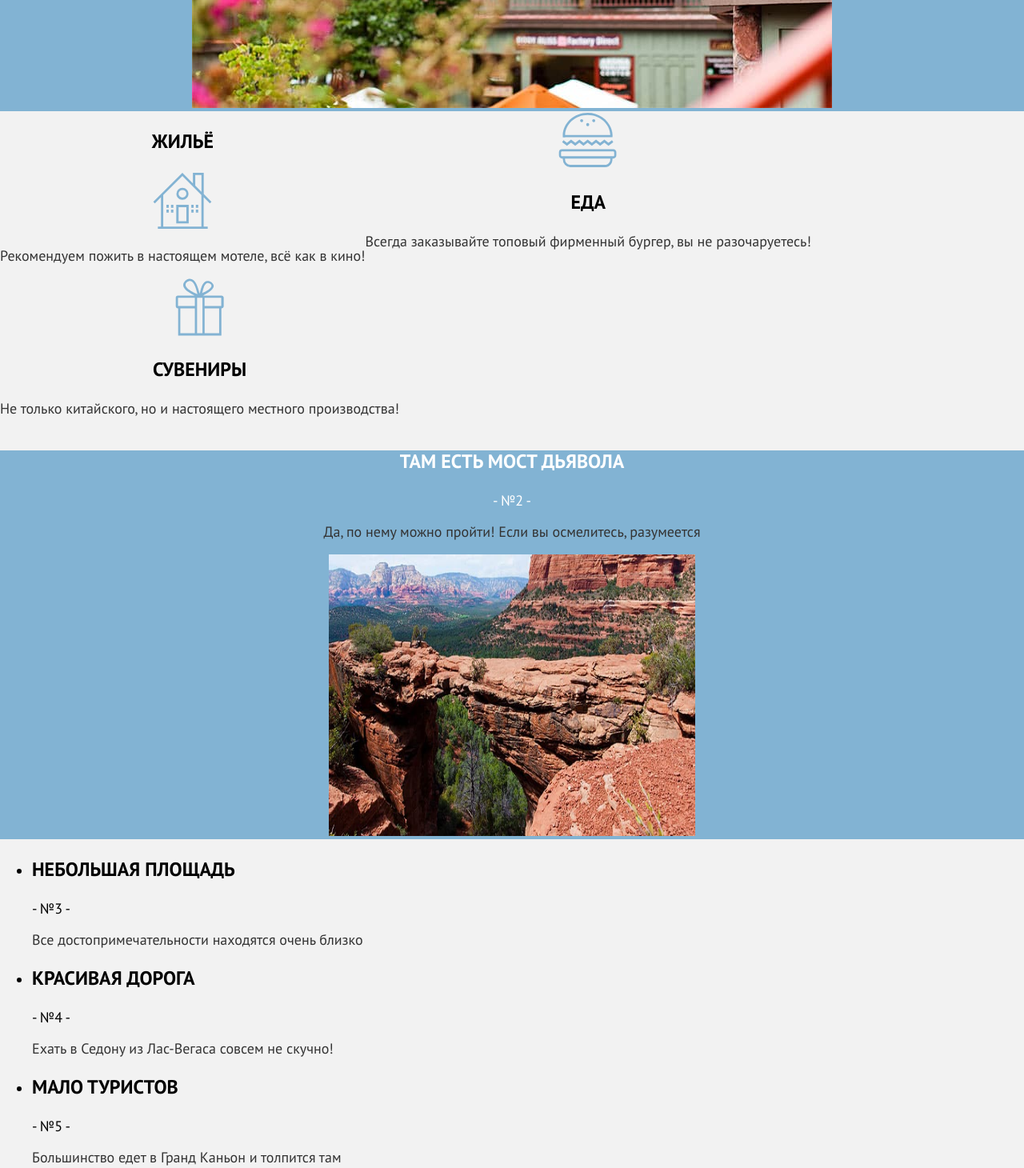
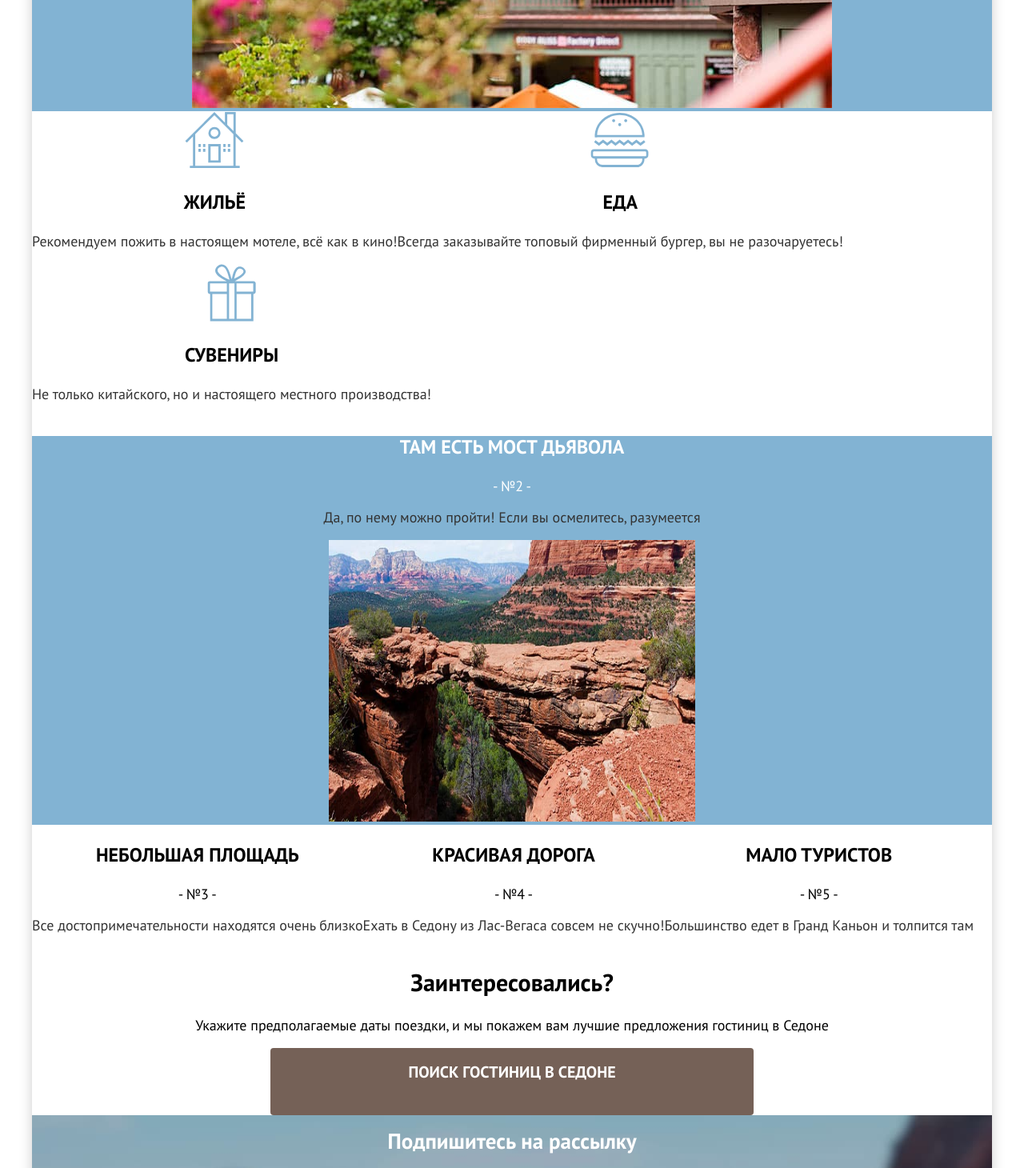
Before and after one commit to htmlacademy-htmlcss/2079363-sedona-34, a plain HTML site: page index.html in a window 1280 px wide. Shown: the part 940-2400 px from the top of the page at 80% size. Drawn offline with Linux system fonts and the light colour scheme.

Commit message:
Исправляет после проверки наставника

```diff
--- a/index.html
+++ b/index.html
@@ -7,7 +7,7 @@
     <link rel="stylesheet" href="styles/styles.css">
   </head>
 
-  <body>
+  <body class="page-wrapper">
     <header class="page-header">
       <nav class="navigation">
         <a class="navigation-logo" href="index.html">
@@ -53,17 +53,17 @@
         </div>
         </div>
         <ul class="advantage-list">
-          <li class="advantage-item-first">
+          <li>
+            <img class="advantages-image" src="images/house.svg" width="74" height="72" alt="Жильё">
             <h3 class="advantages-title">Жильё</h3>
-            <img class="advantages-image" src="images/house.svg" width="74" height="72" alt="Жильё">
             <p class="advantages-description">Рекомендуем пожить в настоящем мотеле, всё как в кино!</p>
           </li>
-          <li class="advantage-item-second">
+          <li>
             <img class="advantages-image" src="images/food.svg" width="74" height="72" alt="Еда">
             <h3 class="advantages-title">Еда</h3>
             <p class="advantages-description">Всегда заказывайте топовый фирменный бургер, вы не разочаруетесь!</p>
           </li>
-          <li class="advantage-item-third">
+          <li>
             <img class="advantages-image" src="images/souvenirs.svg" width="74" height="72" alt="Сувениры">
             <h3 class="advantages-title">Сувениры</h3>
             <p class="advantages-description">Не только китайского, но и настоящего местного производства!</p>
@@ -77,18 +77,18 @@
             <img class="advantages-picture" src="images/photo2.jpg" width="458" height="352" alt="мост дьявола">
           </div>
         </div>
-        <ul class="second-advantage">
-          <li class="second-advantage-list">
+        <ul class="advantage-list">
+          <li>
             <h3 class="advantages-title">Небольшая площадь</h3>
             <span class="advantages-number">- №3 -</span>
             <p class="advantages-description">Все достопримечательности находятся очень близко</p>
           </li>
-          <li class="second-advantage-list">
+          <li>
             <h3 class="advantages-title">Красивая дорога</h3>
             <span class="advantages-number">- №4 -</span>
             <p class="advantages-description">Ехать в Седону из Лас-Вегаса совсем не скучно!</p>
           </li>
-          <li class="second-advantage-list">
+          <li>
             <h3 class="advantages-title">Мало туристов</h3>
             <span class="advantages-number">- №5 -</span>
             <p class="advantages-description">Большинство едет в Гранд Каньон и толпится там</p>
@@ -104,8 +104,7 @@
 
       <section class="subscribe">
         <div class="flex-container-subscribe">
-          <img class="subscribe" src="images/subscribe.jpg" width="1200" height="411" alt="Фон подписки">
-          <h2 class="subscribe">Подпишитесь на рассылку</h2>
+          <h2>Подпишитесь на рассылку</h2>
           <p class="subcribe-info">Только полезная информация и никакого спама, честное бойскаутское</p>
           <form class="subscribe-form" action="https://echo.htmlacademy.ru/" method="post">
             <input type="text" name="subscribe-email" placeholder="email@example.ru" aria-label="Ваш email">
```
Also changed, not shown: catalog.html (+1 -1 lines).
